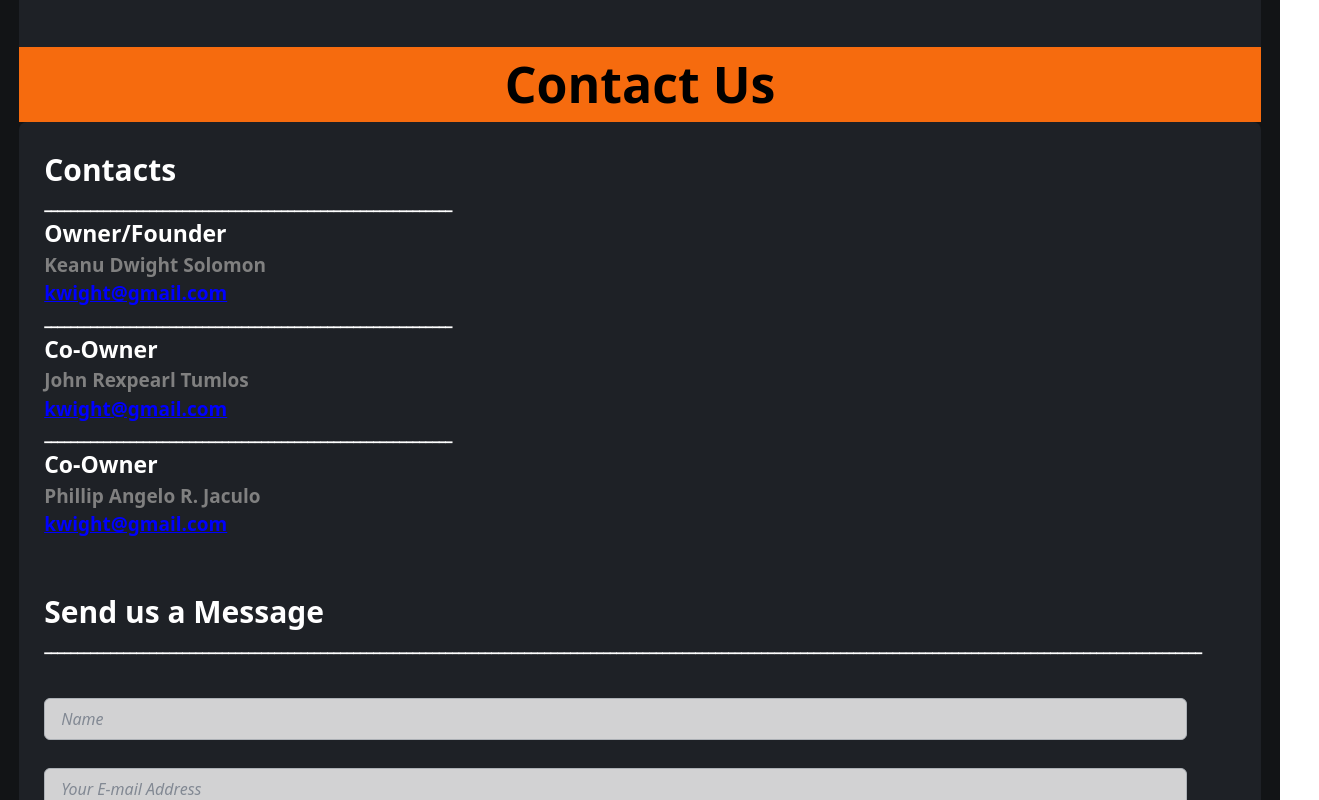
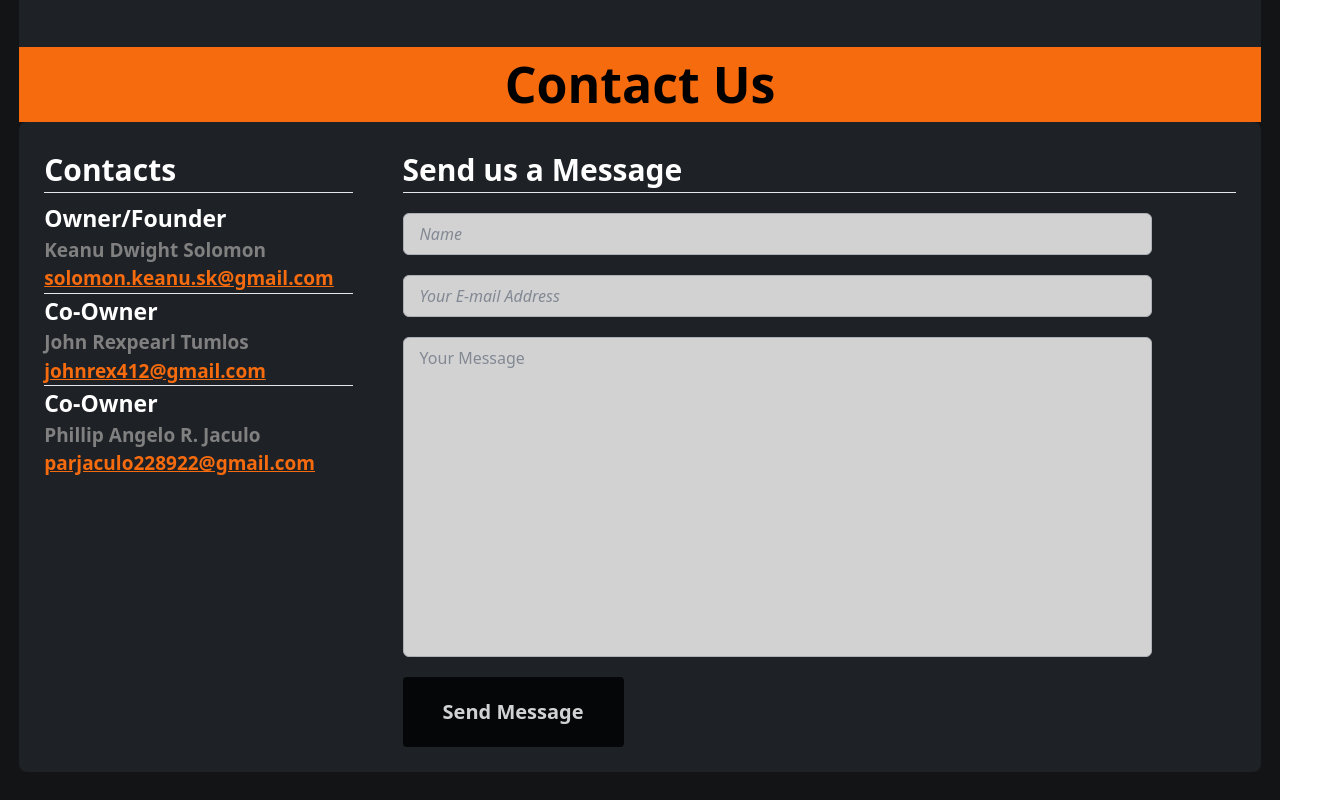
Before and after one commit to keanknowsss/JACS-FE, a React (Create React App) app: page /about in a window 1280 px wide. Shown: the part 1000-1800 px from the top of the page, 1319 px wide, since content can reach past the window. Built offline with nearby package versions, Linux system fonts and the light colour scheme; no server answers.

Commit message:
Fixed Styling and temporarily removed swiper

```diff
--- a/src/components/Card/ProductCard/ProductCard.jsx
+++ b/src/components/Card/ProductCard/ProductCard.jsx
@@ -3,8 +3,8 @@ import styles from "./ProductCard.module.scss";
 
 import { Link } from "react-router-dom";
 
-const ProductCard = (props, { modifierClass }) => {
-  const { _id, category, name, img, price } = props;
+const ProductCard = (props) => {
+  const { _id, category, name, img, price, modifierClass } = props;
 
   return (
     <>
--- a/src/components/Carousel/HomeCarousel.jsx
+++ b/src/components/Carousel/HomeCarousel.jsx
@@ -1,15 +1,46 @@
 import PropTypes from "prop-types";
 import { Swiper, SwiperSlide } from "swiper/react";
-import { Navigation, Thumbs} from "swiper"; //removed Autoplay and Pagination
+import { Navigation, Thumbs } from "swiper"; //removed Autoplay and Pagination
 import { categories } from "./HomeCarouselData";
 
-import styles from "./HomeCarousel.module.scss"
+import styles from "./HomeCarousel.module.scss";
 import "./SwiperStyles.scss";
 
 const HomeCarousel = () => {
-  return (
-    <>
-      <Swiper
+	return (
+		<>
+			<div className={styles.homeCarousel}>
+				<div className={styles.swiperComponent}>
+					<img
+						src={categories[0].img}
+						className={styles.swiperImage}
+						alt=""
+					/>
+
+					<div className={styles.carouselMainContent}>
+						<div className={styles.carouselHeadingContent}>
+							{categories[0].icon}
+							<h1 className={styles.carouselHeadingText}>
+								{categories[0].name}
+							</h1>
+						</div>
+
+						<span className={styles.divider}></span>
+
+						<div className={styles.carouselText}>
+							<p className={styles.description}>{categories[0].description}</p>
+							<a
+								href={categories[0].link}
+								className={styles.redirect}
+							>
+								{categories[0].button}
+							</a>
+						</div>
+					</div>
+				</div>
+			</div>
+
+			{/* <Swiper
         modules={[Navigation, Thumbs]} //removed Autoplay and Pagination
         loop
         // autoplay
@@ -53,13 +84,13 @@ const HomeCarousel = () => {
             </div>
           </SwiperSlide>
         ))}
-      </Swiper>
-    </>
-  );
+      </Swiper> */}
+		</>
+	);
 };
 
 HomeCarousel.propTypes = {
-  categories: PropTypes.array,
+	categories: PropTypes.array,
 };
 
 export default HomeCarousel;
--- a/src/components/Carousel/HomeCarouselData.js
+++ b/src/components/Carousel/HomeCarouselData.js
@@ -46,7 +46,7 @@ export const categories = [
     ),
     img: ShopCarousel,
     description:
-      "Lorem ipsum dolor sit amet consectetur. Dolor ullamcorper volutpat eu ut.",
+      "Browse all the latest computer products and accessories from different shops here!",
     button: "BROWSE SHOP ITEMS",
     link: "/shop",
   },
--- a/src/components/Modal/index.js
+++ /dev/null
@@ -1 +0,0 @@
-export { default } from "./Modal";
--- a/src/components/Navbar/Navbar.module.scss
+++ b/src/components/Navbar/Navbar.module.scss
@@ -23,7 +23,7 @@ nav {
 		}
 
 		.linkContainer {
-			@apply flex justify-between;
+			@apply flex gap-x-20 m-10;
 			font-size: 0.938rem;
 
 			// NavLink
--- a/src/components/Navbar/index.js
+++ /dev/null
@@ -1 +0,0 @@
-export { default } from "./Navbar"
--- a/src/pages/AboutUs/AboutUs.jsx
+++ b/src/pages/AboutUs/AboutUs.jsx
@@ -42,26 +42,26 @@ const AboutUs = ({title}) => {
 
                     <div className={styles.divContact}>
                         <p className="font-bold text-[30px] text-[white]">Contacts</p>
-                        <p className="font-[1000] text-[white]">______________________________________________________________</p>
+                        <hr className="mb-2" />
                         <p className="text-[23px] font-bold text-[white]">Owner/Founder</p>
                         <p className="text-[19px] font-bold text-[gray]">Keanu Dwight Solomon</p>
-                        <p className="text-[19px] font-bold text-[blue] underline">kwight@gmail.com</p>
-                        <p className="font-[1000] text-[white]">______________________________________________________________</p>
+                        <p className="text-[19px] font-bold text-secondary-default underline">solomon.keanu.sk@gmail.com</p>
+                        <hr />
                         <p className="text-[23px] font-bold text-[white]">Co-Owner</p>
                         <p className="text-[19px] font-bold text-[gray]">John Rexpearl Tumlos</p>
-                        <p className="text-[19px] font-bold text-[blue] underline">kwight@gmail.com</p>
-                        <p className="font-[1000] text-[white]">______________________________________________________________</p>
+                        <p className="text-[19px] font-bold text-secondary-default underline">johnrex412@gmail.com</p>
+                        <hr />
                         <p className="text-[23px] font-bold text-[white]">Co-Owner</p>
                         <p className="text-[19px] font-bold text-[gray]">Phillip Angelo R. Jaculo</p>
-                        <p className="text-[19px] font-bold text-[blue] underline">kwight@gmail.com</p>
+                        <p className="text-[19px] font-bold text-secondary-default underline">parjaculo228922@gmail.com</p>
 
                     </div>
 
 
                     <div className={styles.divSend}>
                         <p className="font-bold text-[30px] text-[white]">Send us a Message</p>
-                        <p className="font-[1000] text-[white] pb-10">________________________________________________________________________________________________________________________________________________________________________________</p>
-                        <div className="space-y-7">
+                        <hr />
+                        <div className="flex flex-col gap-y-5 mt-5">
                             <input type="text" className={styles.textbox} placeholder="Name"/>
                             <input type="text" className={styles.textbox} placeholder="Your E-mail Address"/>
                             {/* <input type="text" className={styles.textbox1} placeholder="Your Message"/> */}
--- a/src/pages/AboutUs/AboutUs.module.scss
+++ b/src/pages/AboutUs/AboutUs.module.scss
@@ -6,48 +6,43 @@
 	padding-block: 1rem 3rem;
 }
 
- .AboutUsText{
+.AboutUsText {
 	@apply text-secondary-default font-bold text-[3rem]
-         align-top pt-[5rem] pb-[5rem]
-        ;
+         align-top pt-[5rem] pb-[5rem];
 }
 
- .aboutDiv{
-    @apply  flex flex-col justify-center items-center
+.aboutDiv {
+	@apply flex flex-col justify-center items-center
     bg-primary-default box-border rounded-lg;
 
 	width: 97%;
-
 }
 
-
- .abtUsTxt{
-    @apply h-[50%] pt-[5rem] pl-[20%] pr-[20%] pb-[10%]
+.abtUsTxt {
+	@apply pt-[5rem] pl-[20%] pr-[20%] pb-[10%]
     text-justify text-white text-[20px];
 
+    height: calc(100vh - 20%);
 }
 
- .divContact{
+.divContact {
 	width: 30rem;
 	border: 5px solid #0000;
 	float: left;
 	margin: 20px;
 }
 
- .divSend{
-    height: 150px;
+.divSend {
 	width: 80rem;
 	border: 5px solid #0000;
 	float: left;
 	margin: 20px;
 }
 
-.aboutDiv2{
-    @apply  float-right justify-center items-center
-    bg-primary-default box-border rounded-lg h-[900px];
+.aboutDiv2 {
+	@apply flex justify-center bg-primary-default rounded-lg;
 
 	width: 97%;
-
 }
 
 .textbox {
@@ -57,5 +52,4 @@ width: 97%;
 	&::placeholder {
 		@apply text-gray-400 italic;
 	}
-
 }
--- a/src/pages/HomePage/Home.module.scss
+++ b/src/pages/HomePage/Home.module.scss
@@ -5,6 +5,7 @@
 	@apply bg-background flex justify-center items-center;
 	padding-block: 1rem 3rem;
 }
+
 
 .homeDiv {
 	@apply px-5 py-3 grid grid-cols-1 lg:grid-cols-4 grid-rows-3 gap-3
@@ -49,7 +50,7 @@
 	}
 }
 
-@media (max-width: 1734px) {
+@media (max-width: 1790px) {
 	.productMod:nth-child(3) {
 		display: none;
 	}
@@ -60,7 +61,7 @@
 	}
 }
 
-@media (max-width: 1172px) {
+@media (max-width: 1209px) {
 	.productMod:nth-child(3), .productMod:nth-child(2) {
 		display: none;
 	}
```
Also changed, not shown: src/components/Modal/index.jsx (renamed from src/components/Modal/Modal.jsx), src/components/Navbar/index.jsx (renamed from src/components/Navbar/Navbar.jsx). Lines whose indentation alone changed are shown as unchanged.
